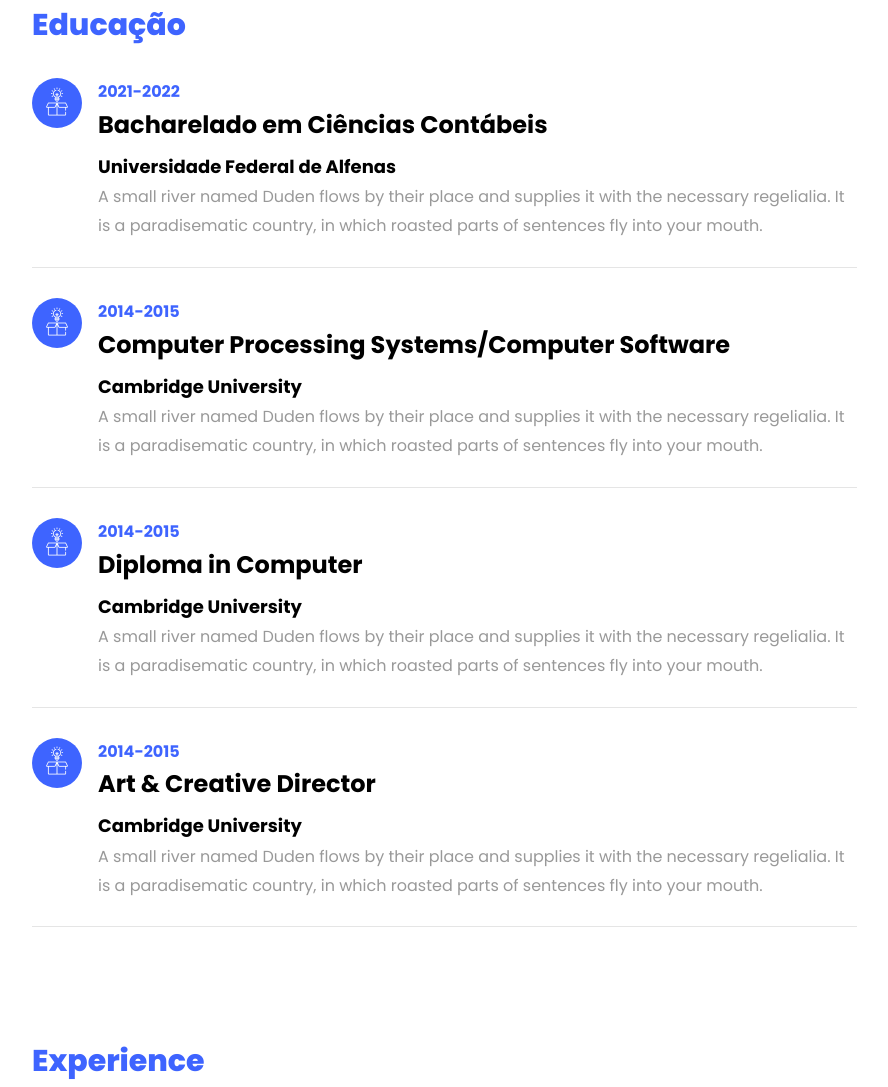
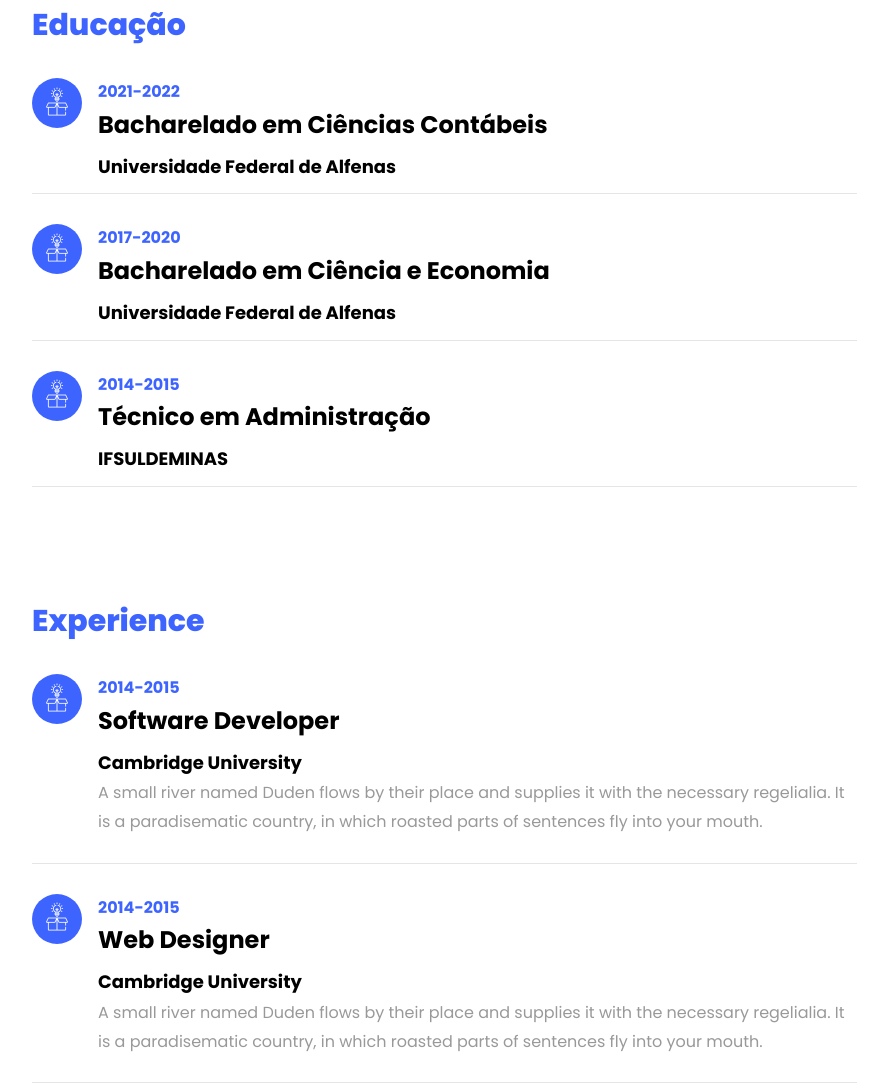
Before and after one commit to julioszeferino/meuportfolio, a plain HTML site: page index.html in a window 1280 px wide. Shown: the part 1613-2700 px from the top of the page, without its empty margins (338-1226 px from the left). Drawn offline with Linux system fonts and the light colour scheme; files whose address does not match are found by name.

Commit message:
Update Educação

```diff
--- a/index.html
+++ b/index.html
@@ -134,7 +134,6 @@
 		    					<span class="date">2021-2022</span>
 		    					<h2>Bacharelado em Ciências Contábeis</h2>
 		    					<span class="position">Universidade Federal de Alfenas</span>
-		    					<p>A small river named Duden flows by their place and supplies it with the necessary regelialia. It is a paradisematic country, in which roasted parts of sentences fly into your mouth.</p>
 	    					</div>
 	    				</div>
 	    				<div class="resume-wrap d-flex ftco-animate">
@@ -142,10 +141,9 @@
 					    		<span class="flaticon-ideas"></span>
 					    	</div>
 					    	<div class="text pl-3">
-		    					<span class="date">2014-2015</span>
-		    					<h2>Computer Processing Systems/Computer Software</h2>
-		    					<span class="position">Cambridge University</span>
-		    					<p>A small river named Duden flows by their place and supplies it with the necessary regelialia. It is a paradisematic country, in which roasted parts of sentences fly into your mouth.</p>
+		    					<span class="date">2017-2020</span>
+		    					<h2>Bacharelado em Ciência e Economia</h2>
+		    					<span class="position">Universidade Federal de Alfenas</span>
 		    				</div>
 	    				</div>
 	    				<div class="resume-wrap d-flex ftco-animate">
@@ -154,20 +152,8 @@
 					    	</div>
 					    	<div class="text pl-3">
 		    					<span class="date">2014-2015</span>
-		    					<h2>Diploma in Computer</h2>
-		    					<span class="position">Cambridge University</span>
-		    					<p>A small river named Duden flows by their place and supplies it with the necessary regelialia. It is a paradisematic country, in which roasted parts of sentences fly into your mouth.</p>
-		    				</div>
-	    				</div>
-	    				<div class="resume-wrap d-flex ftco-animate">
-	    					<div class="icon d-flex align-items-center justify-content-center">
-					    		<span class="flaticon-ideas"></span>
-					    	</div>
-					    	<div class="text pl-3">
-		    					<span class="date">2014-2015</span>
-		    					<h2>Art &amp; Creative Director</h2>
-		    					<span class="position">Cambridge University</span>
-		    					<p>A small river named Duden flows by their place and supplies it with the necessary regelialia. It is a paradisematic country, in which roasted parts of sentences fly into your mouth.</p>
+		    					<h2>Técnico em Administração</h2>
+		    					<span class="position">IFSULDEMINAS</span>
 		    				</div>
 	    				</div>
 					  </div>
```
